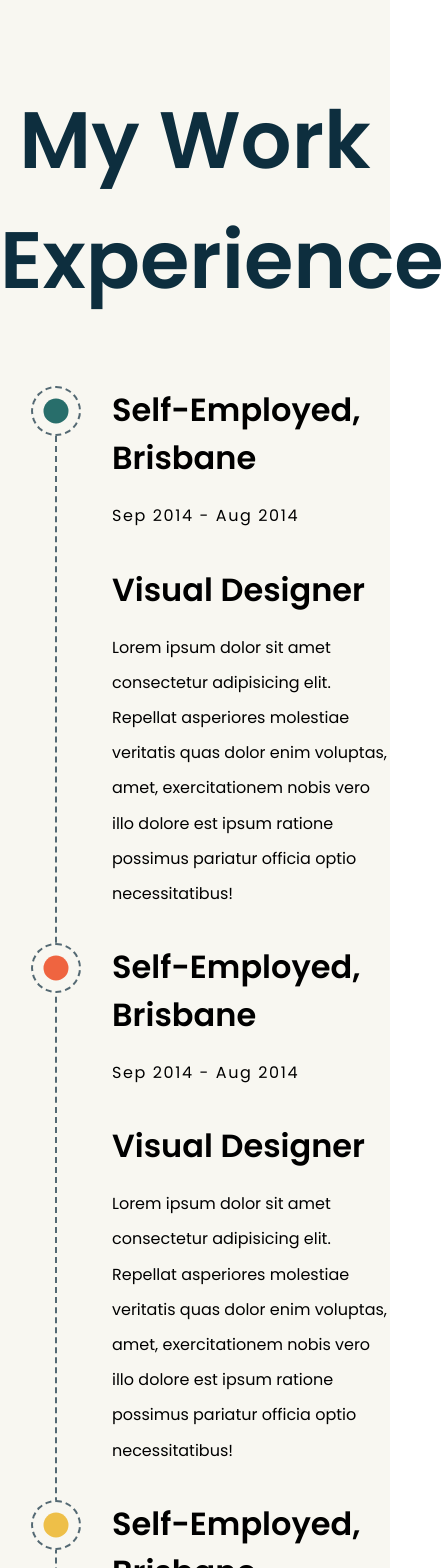
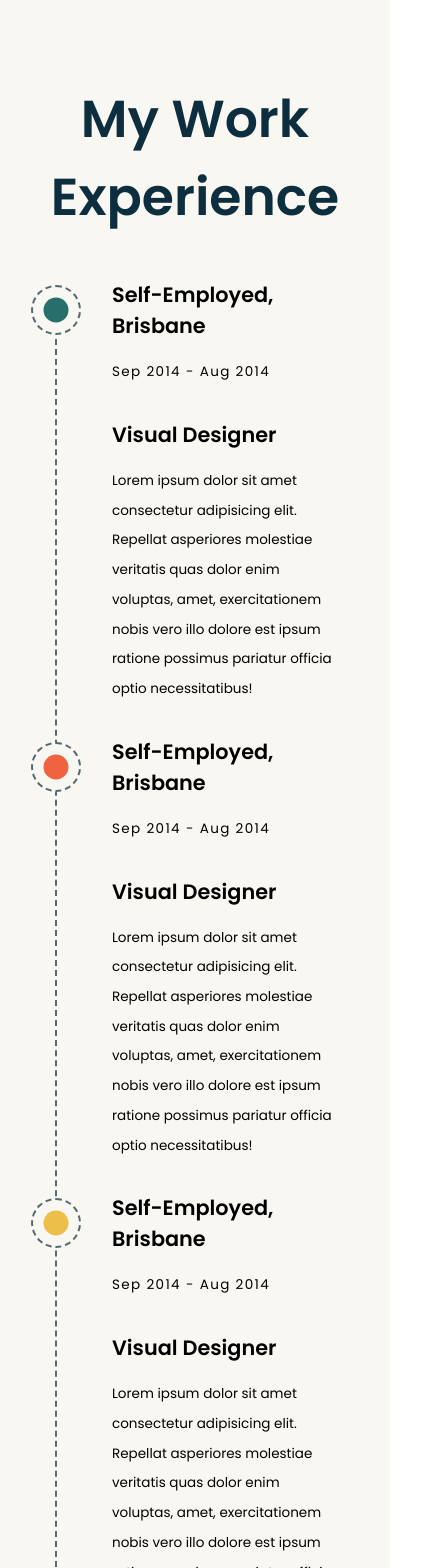
Before and after one commit to rameshx/rameshx.github.io, a React (Create React App) app: page / in a window 390 px wide. Shown: the top 1568 px of the page, 444 px wide, since content can reach past the window. Built offline with nearby package versions, Linux system fonts and the light colour scheme.

Commit message:
responsive typography

```diff
--- a/src/experience/Experience.jsx
+++ b/src/experience/Experience.jsx
@@ -8,13 +8,13 @@ export const Experience = () => {
         <div className="timeline">
           <ul>
             <li className="timeline-item time primary">
-              <h4>Self-Employed, Brisbane</h4>
+              <h5>Self-Employed, Brisbane</h5>
               <p>
                 <time>Sep 2014 - Aug 2014</time>
               </p>
             </li>
             <li className="timeline-item description primary">
-              <h4>Visual Designer</h4>
+              <h5>Visual Designer</h5>
               <p>
                 Lorem ipsum dolor sit amet consectetur adipisicing elit.
                 Repellat asperiores molestiae veritatis quas dolor enim
@@ -23,13 +23,13 @@ export const Experience = () => {
               </p>
             </li>
             <li className="timeline-item time secondary">
-              <h4>Self-Employed, Brisbane</h4>
+              <h5>Self-Employed, Brisbane</h5>
               <p>
                 <time>Sep 2014 - Aug 2014</time>
               </p>
             </li>
             <li className="timeline-item description secondary">
-              <h4>Visual Designer</h4>
+              <h5>Visual Designer</h5>
               <p>
                 Lorem ipsum dolor sit amet consectetur adipisicing elit.
                 Repellat asperiores molestiae veritatis quas dolor enim
@@ -38,13 +38,13 @@ export const Experience = () => {
               </p>
             </li>
             <li className="timeline-item time tertiary">
-              <h4>Self-Employed, Brisbane</h4>
+              <h5>Self-Employed, Brisbane</h5>
               <p>
                 <time>Sep 2014 - Aug 2014</time>
               </p>
             </li>
             <li className="timeline-item description tertiary">
-              <h4>Visual Designer</h4>
+              <h5>Visual Designer</h5>
               <p>
                 Lorem ipsum dolor sit amet consectetur adipisicing elit.
                 Repellat asperiores molestiae veritatis quas dolor enim
--- a/src/experience/Experience.scss
+++ b/src/experience/Experience.scss
@@ -6,7 +6,7 @@ $row-gap: 3rem;
 
 $outer-circle-size: 50px;
 $inner-circle-size: 25px;
-$outer-circle-translate: translate(-50%, 0);
+$circle-translate: translate(-50%, -50%);
 
 @mixin outer-circle {
   content: '';
@@ -20,6 +20,10 @@ $outer-circle-translate: translate(-50%, 0);
   background-color: $background-section;
   border-radius: 50%;
   border: $border;
+
+  top: 50%;
+  left: calc(-1 * ($column-gap/2));
+  transform: $circle-translate;
 }
 
 @mixin inner-circle {
@@ -32,6 +36,10 @@ $outer-circle-translate: translate(-50%, 0);
   block-size: $inner-circle-size;
 
   border-radius: 50%;
+
+  top: 50%;
+  left: calc(-1 * ($column-gap/2));
+  transform: $circle-translate;
 }
 
 .experience-container {
@@ -49,15 +57,16 @@ $outer-circle-translate: translate(-50%, 0);
   }
 
   .timeline {
+    margin-inline: calc($column-gap/2);
     position: relative;
 
     &::after {
       content: '';
-      block-size: 100%;
 
       position: absolute;
       inset-inline-start: 50%;
-      inset-block-start: 0;
+      inset-block-start: $outer-circle-size;
+      inset-block-end: 0;
       transform: translateX(-50%);
 
       border-left: $border;
@@ -76,13 +85,13 @@ $outer-circle-translate: translate(-50%, 0);
       .timeline-item {
         display: block;
 
-        &.primary h4::after {
+        &.primary h5::after {
           background-color: $color-primary;
         }
-        &.secondary h4::after {
+        &.secondary h5::after {
           background-color: $color-secondary;
         }
-        &.tertiary h4::after {
+        &.tertiary h5::after {
           background-color: $color-tertiary;
         }
       }
@@ -96,35 +105,28 @@ $outer-circle-translate: translate(-50%, 0);
       }
 
       .timeline-item.description {
-        h4 {
+        h5 {
           position: relative;
 
           &::before {
             @include outer-circle();
-
-            left: calc(-1 * ($column-gap/2));
-            transform: $outer-circle-translate;
           }
 
           &::after {
             @include inner-circle();
-
-            top: 0;
-            left: calc(-1 * ($column-gap/2));
-            transform: translate(-50%, 50%);
           }
         }
       }
 
-      .timeline-item.time:hover + .timeline-item.description h4,
-      .timeline-item.description:hover h4 {
+      .timeline-item.time:hover + .timeline-item.description h5,
+      .timeline-item.description:hover h5 {
         &::before {
           animation: outer-circle-spin infinite 5s linear;
         }
       }
     }
 
-    h4 {
+    h5 {
       margin: 0;
       margin-block-end: 1rem;
       font-weight: 600;
@@ -138,12 +140,9 @@ $outer-circle-translate: translate(-50%, 0);
 
 @media (max-width: 768px) {
   $row-gap: 2rem;
-  $outer-circle-translate: translate(-50%, 0);
 
   .experience {
     .timeline {
-      margin-inline-start: calc($column-gap/2);
-
       &::after {
         inset-inline-start: 0;
       }
@@ -157,22 +156,17 @@ $outer-circle-translate: translate(-50%, 0);
           justify-self: start;
         }
 
-        .timeline-item.time h4 {
+        .timeline-item.time h5 {
           position: relative;
           &::before {
             @include outer-circle();
-            left: calc(-1 * ($column-gap/2));
-            transform: $outer-circle-translate;
           }
           &::after {
             @include inner-circle();
-            top: 0;
-            left: calc(-1 * ($column-gap/2));
-            transform: translate(-50%, 50%);
           }
         }
 
-        .timeline-item.description h4 {
+        .timeline-item.description h5 {
           &::after {
             content: none;
           }
@@ -181,7 +175,7 @@ $outer-circle-translate: translate(-50%, 0);
           }
         }
 
-        .timeline-item.time:hover h4 {
+        .timeline-item.time:hover h5 {
           &::before {
             animation: outer-circle-spin infinite 5s linear;
           }
@@ -193,9 +187,9 @@ $outer-circle-translate: translate(-50%, 0);
 
 @keyframes outer-circle-spin {
   from {
-    transform: $outer-circle-translate rotate(0deg);
+    transform: $circle-translate rotate(0deg);
   }
   to {
-    transform: $outer-circle-translate rotate(360deg);
+    transform: $circle-translate rotate(360deg);
   }
 }
--- a/src/styles/_typography.scss
+++ b/src/styles/_typography.scss
@@ -23,3 +23,87 @@ p,.p {
     font-size: $font-size-p;
     line-height: 2.2;
 }
+
+@media (max-width: 992px) {
+    $factor: 0.9;
+
+    h1,.h1 {
+        font-size: calc($font-size-h1 * $factor);
+    }
+    h2,.h2 {
+        font-size: calc($font-size-h2 * $factor);
+    }
+    h3,.h3 {
+        font-size: calc($font-size-h3 * $factor);
+    }
+    h4,.h4 {
+        font-size: calc($font-size-h4 * $factor);
+    }
+    h5,.h5 {
+        font-size: calc($font-size-h5 * $factor);
+    }
+    h6,.h6 {
+        font-size: calc($font-size-h6 * $factor);
+    }
+
+    p,.p {
+        font-size: calc($font-size-p * $factor);
+        line-height: 2.2;
+    }
+}
+
+@media (max-width: 768px) {
+    $factor: 0.75;
+
+    h1,.h1 {
+        font-size: calc($font-size-h1 * $factor);
+    }
+    h2,.h2 {
+        font-size: calc($font-size-h2 * $factor);
+    }
+    h3,.h3 {
+        font-size: calc($font-size-h3 * $factor);
+    }
+    h4,.h4 {
+        font-size: calc($font-size-h4 * $factor);
+    }
+    h5,.h5 {
+        font-size: calc($font-size-h5 * $factor);
+    }
+    h6,.h6 {
+        font-size: calc($font-size-h6 * $factor);
+    }
+
+    p,.p {
+        font-size: calc($font-size-p * $factor);
+        line-height: 2.2;
+    }
+}
+
+@media (max-width: 576px) {
+    $factor: 0.65;
+
+    h1,.h1 {
+        font-size: calc($font-size-h1 * $factor);
+    }
+    h2,.h2 {
+        font-size: calc($font-size-h2 * $factor);
+    }
+    h3,.h3 {
+        font-size: calc($font-size-h3 * $factor);
+    }
+    h4,.h4 {
+        font-size: calc($font-size-h4 * $factor);
+    }
+    h5,.h5 {
+        font-size: calc($font-size-h5 * $factor);
+    }
+    h6,.h6 {
+        font-size: calc($font-size-h6 * $factor);
+    }
+
+    p,.p {
+        font-size: calc($font-size-p * $factor);
+        line-height: 2.2;
+    }
+}
--- a/src/styles/_variables.scss
+++ b/src/styles/_variables.scss
@@ -13,8 +13,8 @@ $border-color-experience: #546973;
 // font-sizes
 $font-size-h1: 7rem;
 $font-size-h2: 5rem;
-$font-size-h3: 3rem;
-$font-size-h4: 2rem;
-$font-size-h5: 1rem;
+$font-size-h3: 3.5rem;
+$font-size-h4: 3rem;
+$font-size-h5: 2rem;
 $font-size-h6: 1rem;
-$font-size-p: 1rem;
+$font-size-p: 1.3rem;
```
